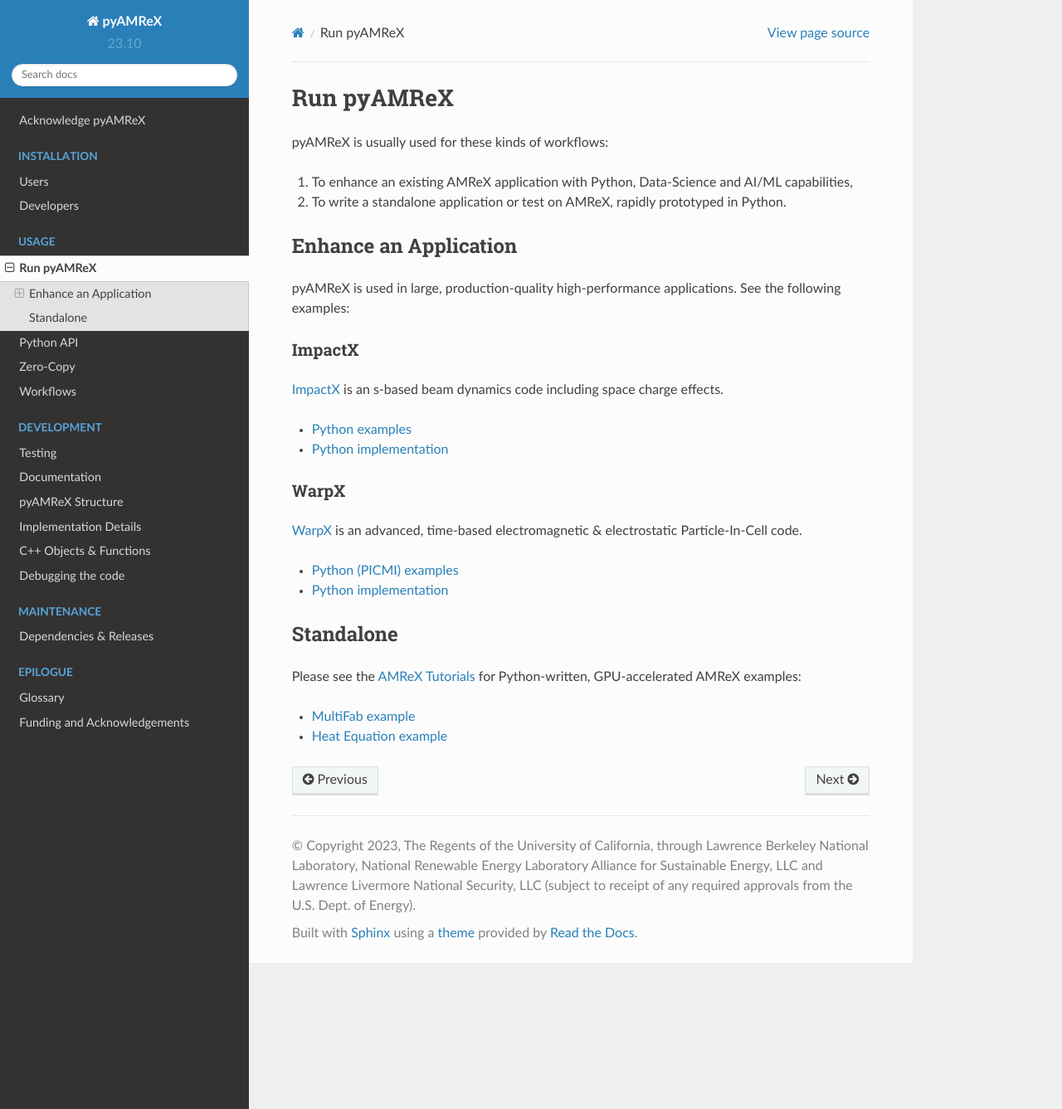
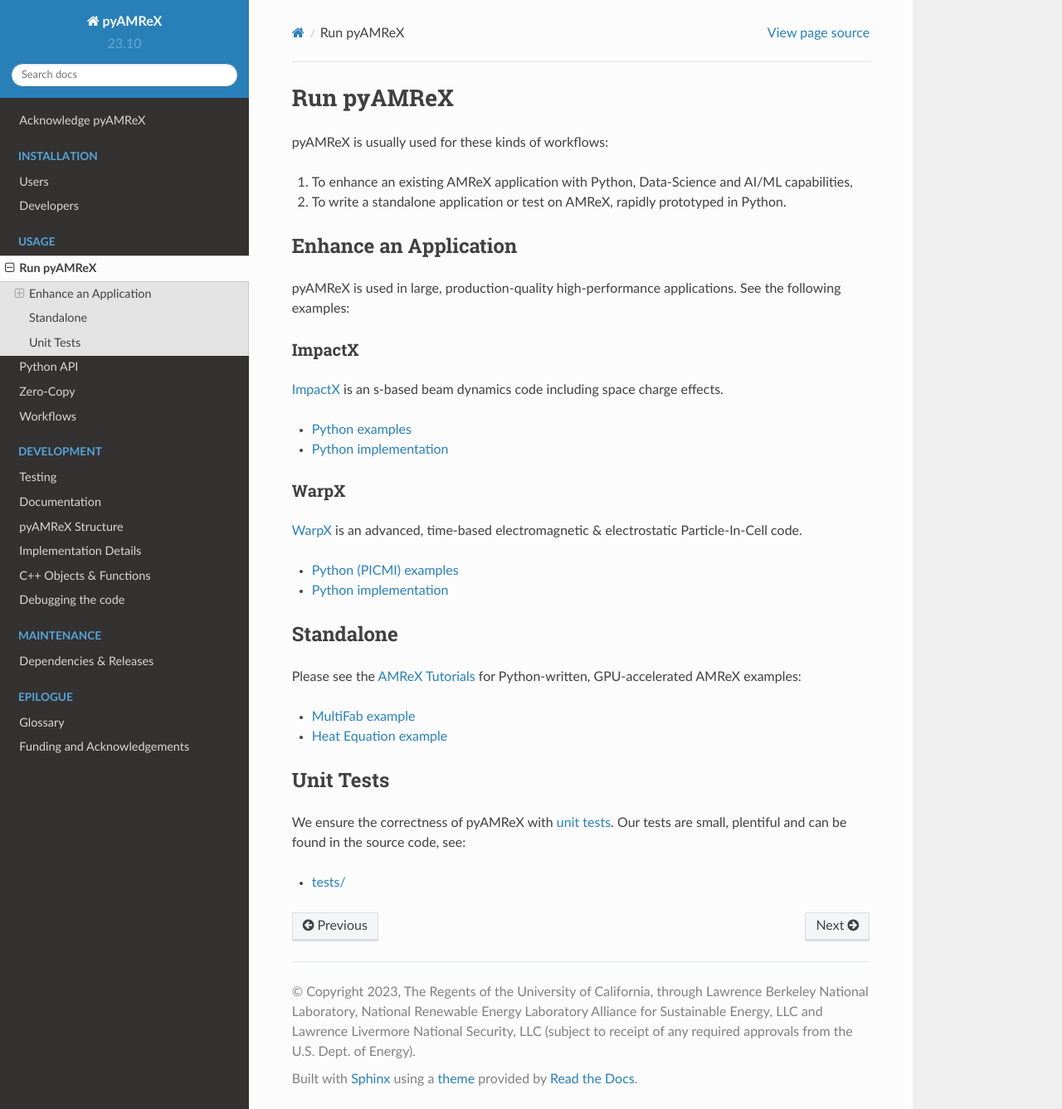
Before and after one commit to AMReX-Codes/pyamrex, a Sphinx documentation site: the page built from docs/source/usage/how_to_run.rst, in a window 1280 px wide and 1337 px high. Shown: the whole window at 83% size. Built offline with Sphinx 7.4.7 and the Read the Docs theme 2.0.0, drawn with Linux system fonts in a browser that asks for light colours.

Commit message:
Examples: Link Unit Tests

```diff
--- a/docs/source/usage/how_to_run.rst
+++ b/docs/source/usage/how_to_run.rst
@@ -38,3 +38,12 @@
 
 * `MultiFab example <https://github.com/AMReX-Codes/amrex-tutorials/blob/main/GuidedTutorials/MultiFab/main.py>`__
 * `Heat Equation example <https://github.com/AMReX-Codes/amrex-tutorials/blob/main/GuidedTutorials/HeatEquation/Source/main.py>`__
+
+
+Unit Tests
+----------
+
+We ensure the correctness of pyAMReX with `unit tests <https://en.wikipedia.org/wiki/Unit_testing>`__.
+Our tests are small, plentiful and can be found in the source code, see:
+
+* `tests/ <https://github.com/AMReX-Codes/pyamrex/tree/development/tests>`__
```
